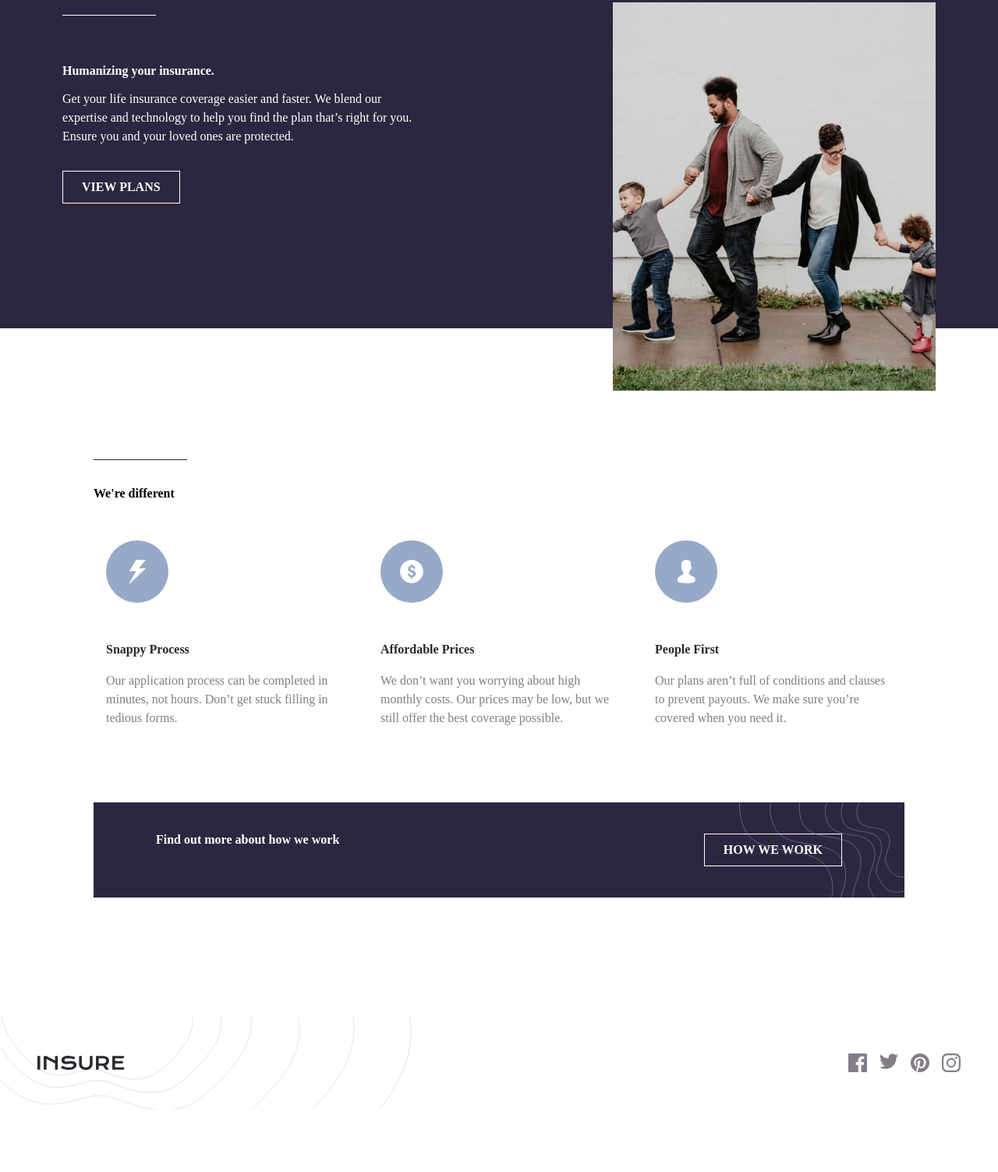
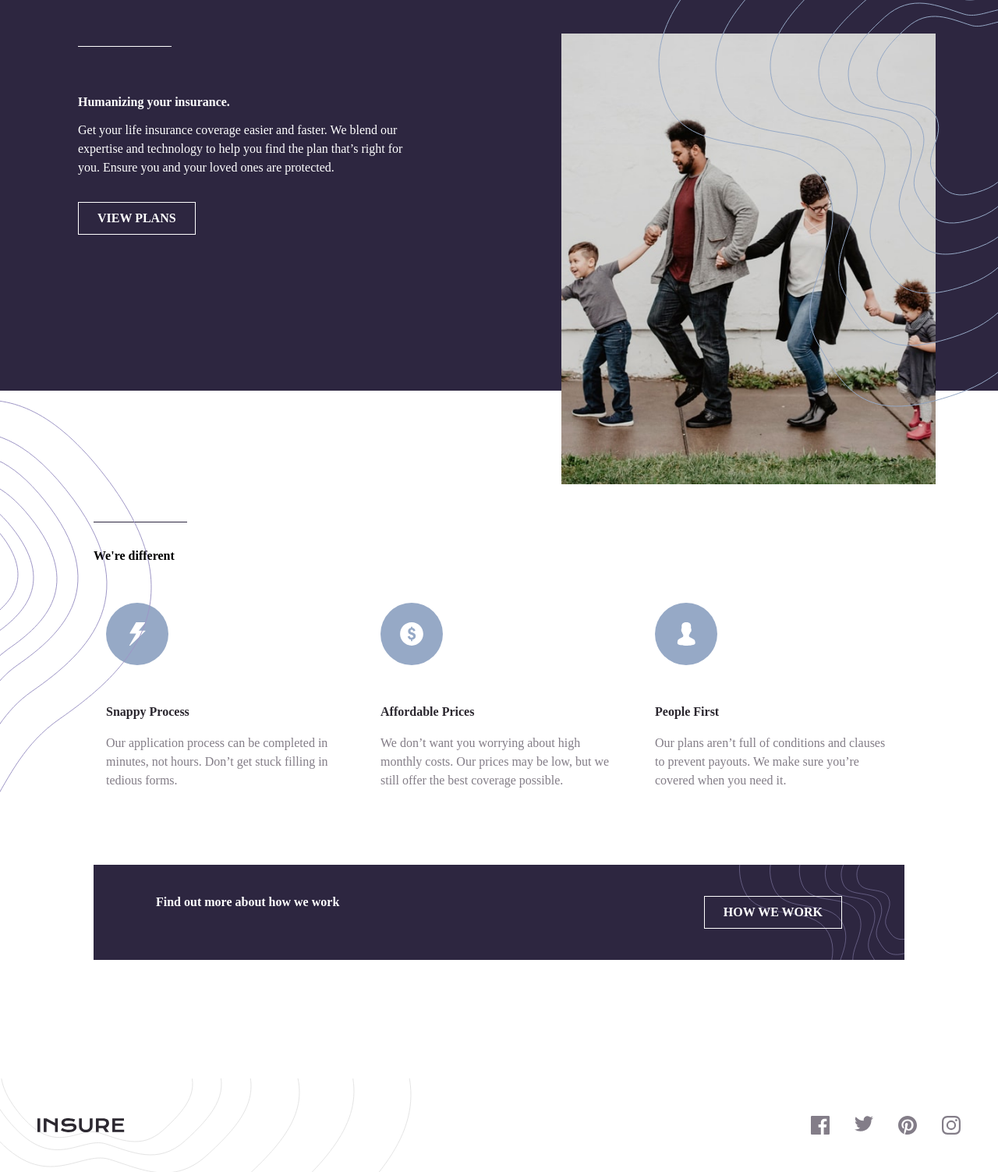
Before and after one commit to Code-Beaker/insure-landing-page-code-beaker-2, a website built with Vite: page app/index.html in a window 1280 px wide. Shown: the part 183-1686 px from the top of the page at 78% size. Before the commit the page ends 1606 px from the top, so only its background shows below. Built offline with nearby package versions, Linux system fonts and the light colour scheme.

Commit message:
add patterns to the hero and some adjustments

```diff
--- a/app/index.html
+++ b/app/index.html
@@ -36,6 +36,18 @@
     <main>
       <!-- HERO -->
       <section class="hero">
+        <!-- PATTERN TOP -->
+        <picture>
+          <source
+            media="(min-width: 50rem)"
+            srcset="assets/images/bg-pattern-intro-left-desktop.svg"
+          />
+          <img
+            src="assets/images/bg-pattern-intro-left-mobile.svg"
+            alt=""
+            class="hero__pattern-left"
+          />
+        </picture>
         <div class="hero__cols">
           <article class="hero__cols-text-content">
             <h1 class="hero__text-content__heading">
@@ -62,6 +74,18 @@
             </picture>
           </article>
         </div>
+        <!-- PATTERN BOTTOM -->
+        <picture>
+          <source
+            media="(min-width: 50rem)"
+            srcset="assets/images/bg-pattern-intro-right-desktop.svg"
+          />
+          <img
+            src="assets/images/bg-pattern-intro-right-mobile.svg"
+            alt=""
+            class="hero__pattern-right"
+          />
+        </picture>
       </section>
       <!-- WE'RE DIFFERENT -->
       <section class="section section__different">
@@ -147,16 +171,24 @@
         </a>
         <ul class="footer__social-icons">
           <li class="footer__social-icons__item">
-            <img src="assets/images/icon-facebook.svg" alt="" />
+            <a href="#" class="footer__social-icon"
+              ><img src="assets/images/icon-facebook.svg" alt=""
+            /></a>
           </li>
           <li class="footer__social-icons__item">
-            <img src="assets/images/icon-twitter.svg" alt="" />
+            <a href="#" class="footer__social-icon"
+              ><img src="assets/images/icon-twitter.svg" alt=""
+            /></a>
           </li>
           <li class="footer__social-icons__item">
-            <img src="assets/images/icon-pinterest.svg" alt="" />
+            <a href="#" class="footer__social-icon"
+              ><img src="assets/images/icon-pinterest.svg" alt=""
+            /></a>
           </li>
           <li class="footer__social-icons__item">
-            <img src="assets/images/icon-instagram.svg" alt="" />
+            <a href="#" class="footer__social-icon"
+              ><img src="assets/images/icon-instagram.svg" alt=""
+            /></a>
           </li>
         </ul>
       </div>
--- a/app/scss/style.scss
+++ b/app/scss/style.scss
@@ -15,7 +15,13 @@ h4 {
   display: flex;
   padding: 2rem;
   justify-content: space-between;
+  background-color: m.color(neutral__white);
   align-items: center;
+  // // position: fixed;
+  // top: 0;
+  // left: 0;
+  // width: 100%;
+  // z-index: 99;
 
   #{&}__links {
     display: flex;
@@ -46,10 +52,26 @@ h4 {
     grid-template-columns: repeat(2, 1fr);
     background-color: m.color(primary__dark-violet);
     gap: 2rem;
+    position: relative;
+  }
+
+  #{&}__pattern-left {
+    position: absolute;
+    max-width: 100%;
+    bottom: -50%;
+    left: 0;
+    z-index: 1;
+  }
+
+  #{&}__pattern-right {
+    position: absolute;
+    top: 7rem;
+    right: 0;
+    z-index: 0;
   }
 
   #{&}__cols-text-content {
-    padding: 10rem 5rem;
+    padding: 12.5rem calc(12.5rem / 2);
     color: m.color(neutral__white);
     position: relative;
   }
@@ -60,7 +82,7 @@ h4 {
 
   #{&}__image {
     position: absolute;
-    top: 5rem;
+    top: 7.5rem;
     right: 5rem;
     max-height: 100%;
   }
@@ -157,6 +179,7 @@ h4 {
   #{&}__wrapper {
     background-color: m.color(primary__dark-violet);
     position: relative;
+    z-index: 0;
 
     .how-we-work__bg {
       position: absolute;
@@ -164,6 +187,7 @@ h4 {
       top: 0;
       height: 100%;
       max-width: 100%;
+      z-index: -1;
     }
   }
 
@@ -222,6 +246,14 @@ h4 {
   #{&}__social-icons {
     display: flex;
     list-style: none;
-    gap: 1rem;
+    gap: 2rem;
+  }
+  #{&}__social-icon {
+    display: block;
+    outline-offset: 0.25rem;
+
+    &:focus {
+      outline: 0.125rem dotted m.color(neutral__dark-grayish-violet);
+    }
   }
 }
```
